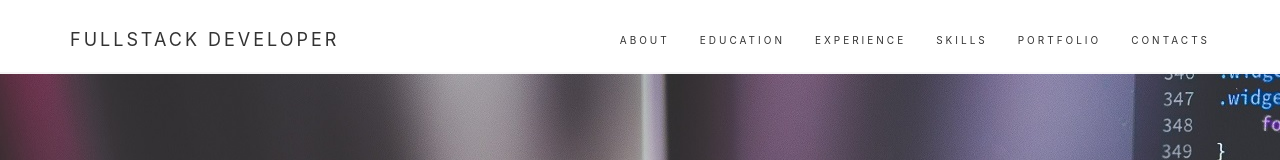
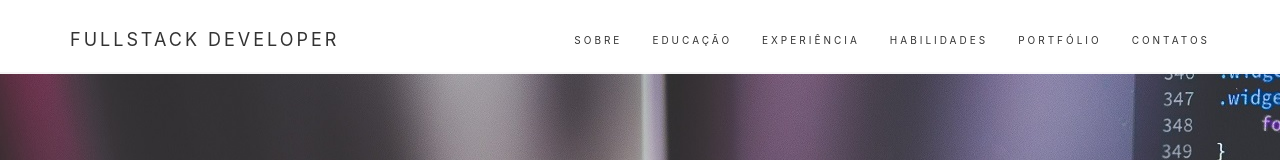
Before and after one commit to Guilherme-Ferreira2107/Personal_Web, a React (Create React App) app: page / in a window 1280 px wide. Shown: the top 160 px of the page. Built offline with nearby package versions, Linux system fonts and the light colour scheme; the HTML template or start-up script is replaced by a standard one.

Commit message:
Update Links

```diff
--- a/src/components/education/index.tsx
+++ b/src/components/education/index.tsx
@@ -18,7 +18,7 @@ const Education = () => {
                             ter uma formação superior, ainda mais em uma das melhores faculdades de nível internacional, <br />
                             e com nota máxima no MEC. A faculdade disponhe de muitos projetos <br />
                             que complemetarão ainda mais meu conhecimento e experiência.</p><br />
-                        <a href="#">VISITAR SITE</a>
+                        <a href="https://www.uninter.com/">VISITAR SITE</a>
                         <br /><br />
                     </div>
                 </div>
@@ -33,7 +33,7 @@ const Education = () => {
                         <p>Na Codecademy obtive uma boa base de conhecimento sobre programação, graças a sua <br />
                         plataforma interativa online de ensino e sua metodologia inovadora desenvolvi uma <br />
                         boa base de conhecimento e fundamentos.</p><br />
-                        <a href="#">VISITAR SITE</a>
+                        <a href="https://www.codecademy.com/">VISITAR SITE</a>
                     </div>
 
                     <br /><br />
@@ -52,7 +52,7 @@ const Education = () => {
                             escopo da governança de TI, e do seu impacto sobre a governança <br />
                             corporativa nas organizações.
                         </p><br />
-                        <a href="#">VISITAR SITE</a>
+                        <a href="https://www.ev.org.br/">VISITAR SITE</a>
                     </div>
                 </div>
             </div>
--- a/src/components/header/index.tsx
+++ b/src/components/header/index.tsx
@@ -18,12 +18,12 @@ const Header = () => {
             </div>
             <div className="collapse navbar-collapse" id="myNavbar">
               <ul className="nav navbar-nav navbar-right">
-                <li className="menu-right"><a href="#intro">ABOUT</a></li>
-                <li className="menu-right"><a href="#education">EDUCATION</a></li>
-                <li className="menu-right"><a href="#experience">EXPERIENCE</a></li>
-                <li className="menu-right"><a href="#skills">SKILLS</a></li>
-                <li className="menu-right"><a href="#portfolio">PORTFOLIO</a></li>
-                <li className="menu-right"><a href="#contacts">CONTACTS</a></li>
+                <li className="menu-right"><a href="#intro">SOBRE</a></li>
+                <li className="menu-right"><a href="#education">EDUCAÇÃO</a></li>
+                <li className="menu-right"><a href="#experience">EXPERIÊNCIA</a></li>
+                <li className="menu-right"><a href="#skills">HABILIDADES</a></li>
+                <li className="menu-right"><a href="#portfolio">PORTFÓLIO</a></li>
+                <li className="menu-right"><a href="#contacts">CONTATOS</a></li>
               </ul>
             </div>
           </div>
--- a/src/components/intro/index.tsx
+++ b/src/components/intro/index.tsx
@@ -4,8 +4,8 @@ import './styles.scss';
 const Intro = () => {
   return (
     <div id="intro">
-      <div className="container container-fluid text-center">
-        <div className="Nome">
+      <div className="container container-fluid">
+        <div className="Nome text-center">
         <ul>
           <li>G</li>
           <li>U</li>
--- a/src/components/portfolio/index.tsx
+++ b/src/components/portfolio/index.tsx
@@ -32,7 +32,7 @@ const Portfolio = () => {
                 <p>Aplicação web que gerencia e realiza rápidos cálculos para
                 investidores do mercado financeiro da modalidade Opções Binárias.
                 </p><br />
-                <a href="https://guilherme-ferreira2107.github.io/">VER REPOSITÓRIO</a>
+                <a href="https://github.com/Guilherme-Ferreira2107/ProTraderInvesting">VER REPOSITÓRIO</a>
               </div>
             </div>
           </div>
```
